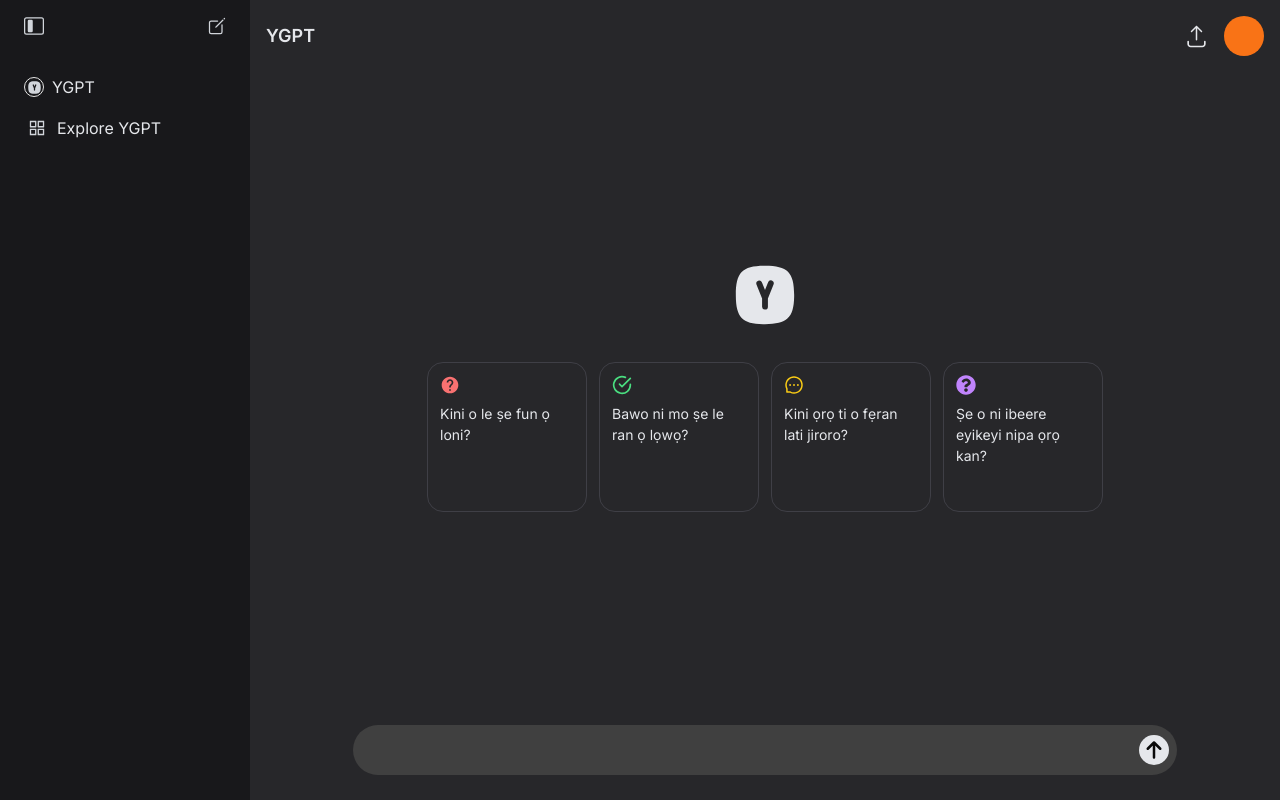
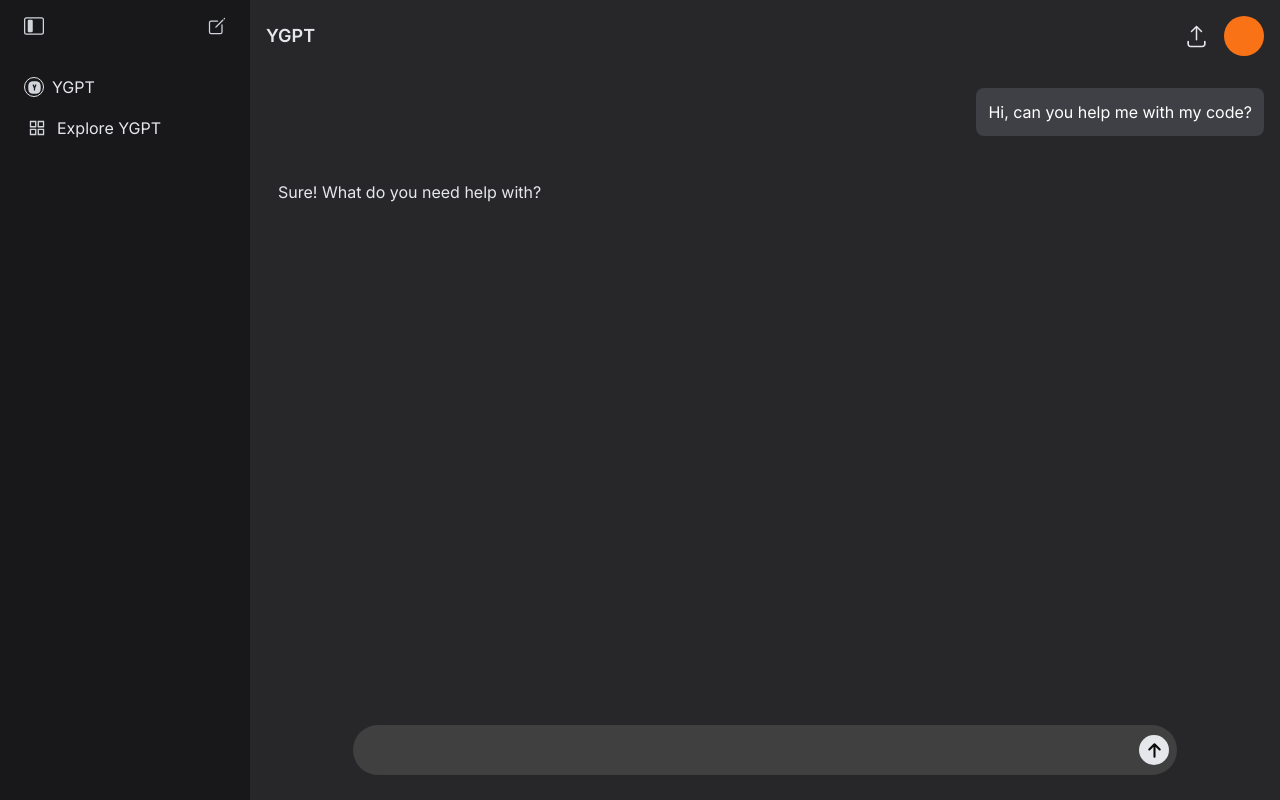
Before and after one commit to kalejaiyeoluwadara/ygpt-frontend, a Next.js app: page / in a window 1280 px wide. Both pictures are taken after a click on the button 1154 px from the left and 750 px from the top of the page. Built offline with nearby package versions, Linux system fonts and the light colour scheme.

Commit message:
chat update 1

```diff
--- /dev/null
+++ b/src/app/comp/Chat.tsx
@@ -0,0 +1,19 @@
+import React from "react";
+
+function Chat() {
+  return (
+    <div className="h-full w-full flex items-start overflow-y-auto flex-col gap-8 p-4">
+      {/* Human message */}
+      <div className="bg-zinc-700 text-white p-3 rounded-lg self-end">
+        Hi, can you help me with my code?
+      </div>
+
+      {/* AI response */}
+      <div className=" text-gray-200 p-3 rounded-xl self-start">
+        Sure! What do you need help with?
+      </div>
+    </div>
+  );
+}
+
+export default Chat;
--- a/src/app/comp/Empty.tsx
+++ b/src/app/comp/Empty.tsx
@@ -4,7 +4,11 @@
 import { AiOutlineMessage } from "react-icons/ai";
 import { FaQuestionCircle } from "react-icons/fa";
 import { TbSquareRoundedLetterYFilled } from "react-icons/tb";
-function Empty() {
+interface Iprops {
+  empty: boolean;
+  setRemoveEmpty: React.Dispatch<React.SetStateAction<boolean>>;
+}
+function Empty({ empty, setRemoveEmpty }: Iprops) {
   const prompts = [
     {
       text: "Kini o le ṣe fun ọ loni?",
@@ -28,22 +32,27 @@
     },
   ];
 
+  const handleClick = () => {
+    setRemoveEmpty(!empty);
+  };
+
   return (
     <div className="h-full w-full flex-center flex-col gap-8">
       <div>
         <TbSquareRoundedLetterYFilled className="text-gray-200" size={70} />
       </div>
-      <div className="flex gap-3">
+      <div className="flex gap-4">
         {prompts.map((prompt, id) => {
           const IconComponent = prompt.icon;
           return (
-            <div
+            <button
+              onClick={handleClick}
               key={id}
-              className="h-[150px] w-40 pt-3 pb-4 flex flex-col px-3 gap-2 border border-zinc-700 rounded-2xl"
+              className="h-[150px] hover:bg-zinc-700 transition-all cursor-pointer w-40 pt-3 pb-4 flex flex-col px-3 gap-2 border border-zinc-700 rounded-2xl"
             >
               <IconComponent className={prompt.color} size={20} />
               <p className="text-[14px] text-start">{prompt.text}</p>
-            </div>
+            </button>
           );
         })}
       </div>
--- a/src/app/comp/Main.tsx
+++ b/src/app/comp/Main.tsx
@@ -1,9 +1,13 @@
-import React from "react";
+"use client";
+import React, { useState } from "react";
 import { RxUpload } from "react-icons/rx";
 import Empty from "./Empty";
 import { TbSquareRoundedLetterYFilled } from "react-icons/tb";
 import { HiOutlineArrowSmUp } from "react-icons/hi";
+import Chat from "./Chat";
 function Main() {
+  const [empty, setRemoveEmpty] = useState(true);
+  const [prompt, setPrompt] = useState("");
   return (
     <main className="flex flex-col w-full flex-1 h-full items-start ">
       <nav className="flex w-full justify-between py-4 items-center px-4 ">
@@ -18,18 +22,30 @@
         </div>
       </nav>
       <main className="flex w-full h-full flex-1  items-center justify-center">
-        {true ? <Empty /> : <div></div>}
+        {empty ? (
+          <Empty empty={empty} setRemoveEmpty={setRemoveEmpty} />
+        ) : (
+          <Chat />
+        )}
       </main>
       <footer className="flex-center h-[100px]  w-full   ">
         <div className="w-[80%] bg-neutral-700 px-2 flex-center h-[50px] rounded-full ">
           <input
             type="text"
             className="bg-neutral-700 px-4 text-white border-none flex-1  outline-none  "
-            name=""
-            id=""
+            name="prompt"
+            value={prompt}
+            onChange={(e) => setPrompt(e.target.value)}
           />
-          <button className="h-[30px] w-[30px] bg-gray-200 rounded-full   ">
-            <HiOutlineArrowSmUp size={30} />
+          <button
+            onClick={() => {
+              setRemoveEmpty(false);
+            }}
+            className={`h-[30px] w-[30px] flex-center  transition-all rounded-full  ${
+              prompt.length === 0 ? "bg-gray-200" : "bg-white hover:bg-gray-200"
+            }  `}
+          >
+            <HiOutlineArrowSmUp size={25} />
           </button>
         </div>
       </footer>
```
